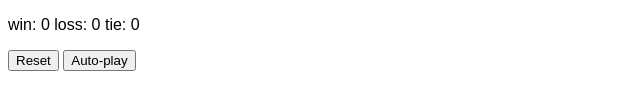
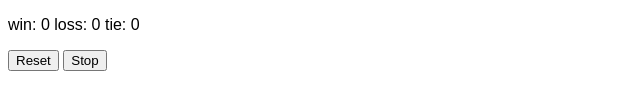
Before and after one commit to Kolibra-IA/Rock-paper-scissor-Game, a plain HTML site: page index.html in a window 1280 px wide. Both pictures are taken after a click on the button "Auto-play". Shown: the part 364-474 px from the top of the page, 0-640 px from the left. Drawn offline with Linux system fonts and the light colour scheme.

Commit message:
Implementing the auto-play functionality

```diff
--- a/index.html
+++ b/index.html
@@ -36,7 +36,7 @@
       <span class="tie">0</span>
     </p>
     <button class="reset">Reset</button>
-    <button>Auto-play</button>
+    <button class="autoplay">Auto-play</button>
     <script src="index.js"></script>
   </body>
 </html>
--- a/index.js
+++ b/index.js
@@ -1,4 +1,5 @@
 let score = { win: 0, loss: 0, tie: 0 };
+let intervalID;
 
 // 1.  user select a pick:
 document.querySelector(".rock").addEventListener("click", function () {
@@ -86,7 +87,6 @@ function computerMove() {
 }
 
 // 6. The reset button can be clicked to reset the game:
-
 document.querySelector(".reset").addEventListener("click", function () {
   score.win = 0;
   score.loss = 0;
@@ -98,3 +98,17 @@ document.querySelector(".reset").addEventListener("click", function () {
   document.querySelector(".pick-comparison").innerHTML = ``;
   document.querySelector(".result").innerHTML = ``;
 });
+
+// 7. The auto-play button can be clicked to auto-play the game:
+
+document.querySelector(".autoplay").addEventListener("click", function () {
+  if (document.querySelector(".autoplay").textContent === "Auto-play") {
+    document.querySelector(".autoplay").textContent = "Stop";
+    intervalID = setInterval(function () {
+      playGame(computerMove());
+    }, 5000);
+  } else if (document.querySelector(".autoplay").textContent === "Stop") {
+    document.querySelector(".autoplay").textContent = "Auto-play";
+    clearInterval(intervalID);
+  }
+});
```
Also changed, not shown: 1 other file.
